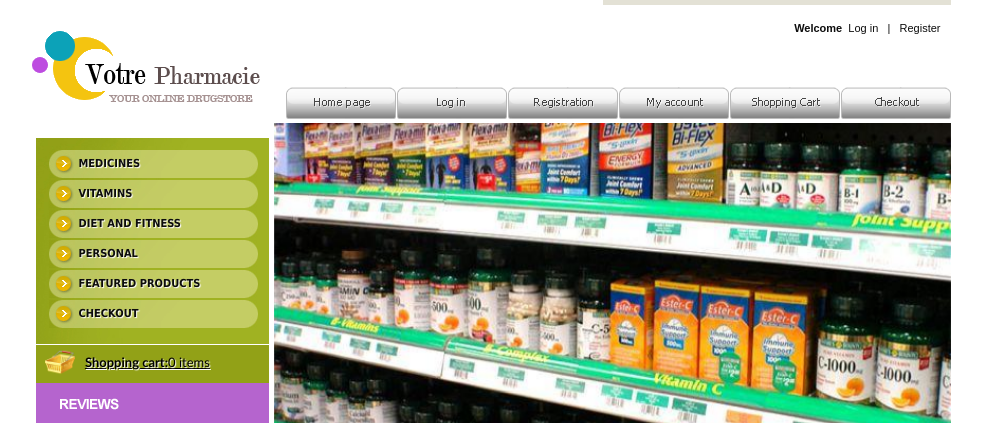
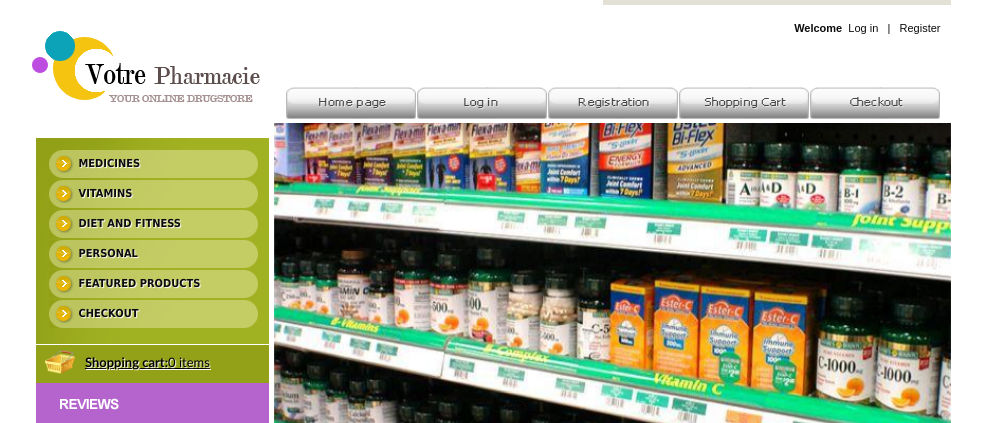
Before and after one commit to shashankpangam/HumberPharmacyProject, a PHP site: page /HumberPharmacyProject/View/index.php in a window 1280 px wide. Shown: the top 423 px of the page, without its empty margins (149-1131 px from the left). Run offline with PHP 8.4, Linux system fonts and the light colour scheme; data that the repository does not hold is empty.

Commit message:
Links Fixed

```diff
--- a/View/header.php
+++ b/View/header.php
@@ -78,8 +78,8 @@ require_once '../Model/Customer.php';
                 <li><a href="index.php"><img src="../images/but1.gif" alt="Home Page" width="110" height="32" /></a></li>
                 <li><a href="login.php"><img src="../images/but2.gif" alt="Log in" width="110" height="32" /></a></li>
                 <li><a href="register.php"><img src="../images/but3.gif" alt="Registration" width="110" height="32" /></a></li>
-                <li><a href="login.php"><img src="../images/but4.gif" alt="My account" width="110" height="32" /></a></li>
-                <li><a href="index.php"><img src="../images/but5.gif" alt="Shopping Cart" width="110" height="32" /></a></li>
-                <li><a href="index.php"><img src="../images/but6.gif" alt="Checkout" width="110" height="32" /></a></li>
+                <!--<li><a href="login.php"><img src="../images/but4.gif" alt="My account" width="110" height="32" /></a></li>-->
+                <li><a href="viewCart.php"><img src="../images/but5.gif" alt="Shopping Cart" width="110" height="32" /></a></li>
+                <li><a href="viewCart.php"><img src="../images/but6.gif" alt="Checkout" width="110" height="32" /></a></li>
             </ul>
         </div>
--- a/View/sidebar.php
+++ b/View/sidebar.php
@@ -10,7 +10,7 @@ require_once '../Model/Product_DB.php';
             <li><a href="productList.php?category=DietandFitness&min=0&max=6" name="category" value="dietandfitness">Diet and Fitness</a></li>
             <li><a href="productList.php?category=Personal&min=0&max=6" name="category" value="Personal">Personal</a></li>
             <li><a href="productList.php?category=FeaturedProducts&min=0&max=6" name="category" values="FeaturedProducts">Featured Products</a></li>
-            <li><a href="index.php">Checkout</a></li>
+            <li><a href="viewCart.php">Checkout</a></li>
         </ul>
     </div>
     <div id="cart">
--- a/styles/style.css
+++ b/styles/style.css
@@ -61,6 +61,7 @@ body{
 #menu img{
     float:left;
     margin:0 0 0 1px;
+    width:130px;
 }
 #content{
     width:919px;
```
